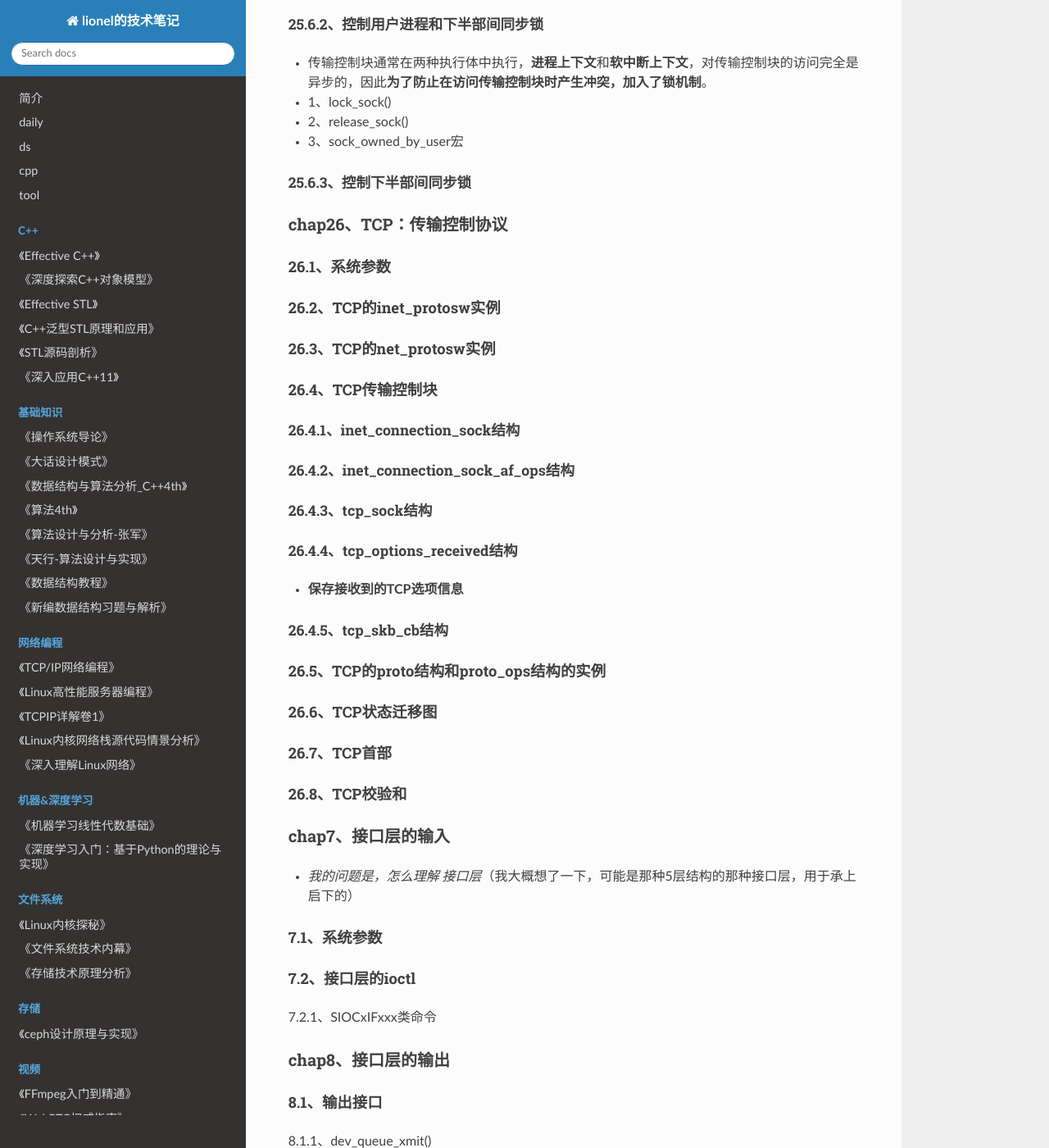
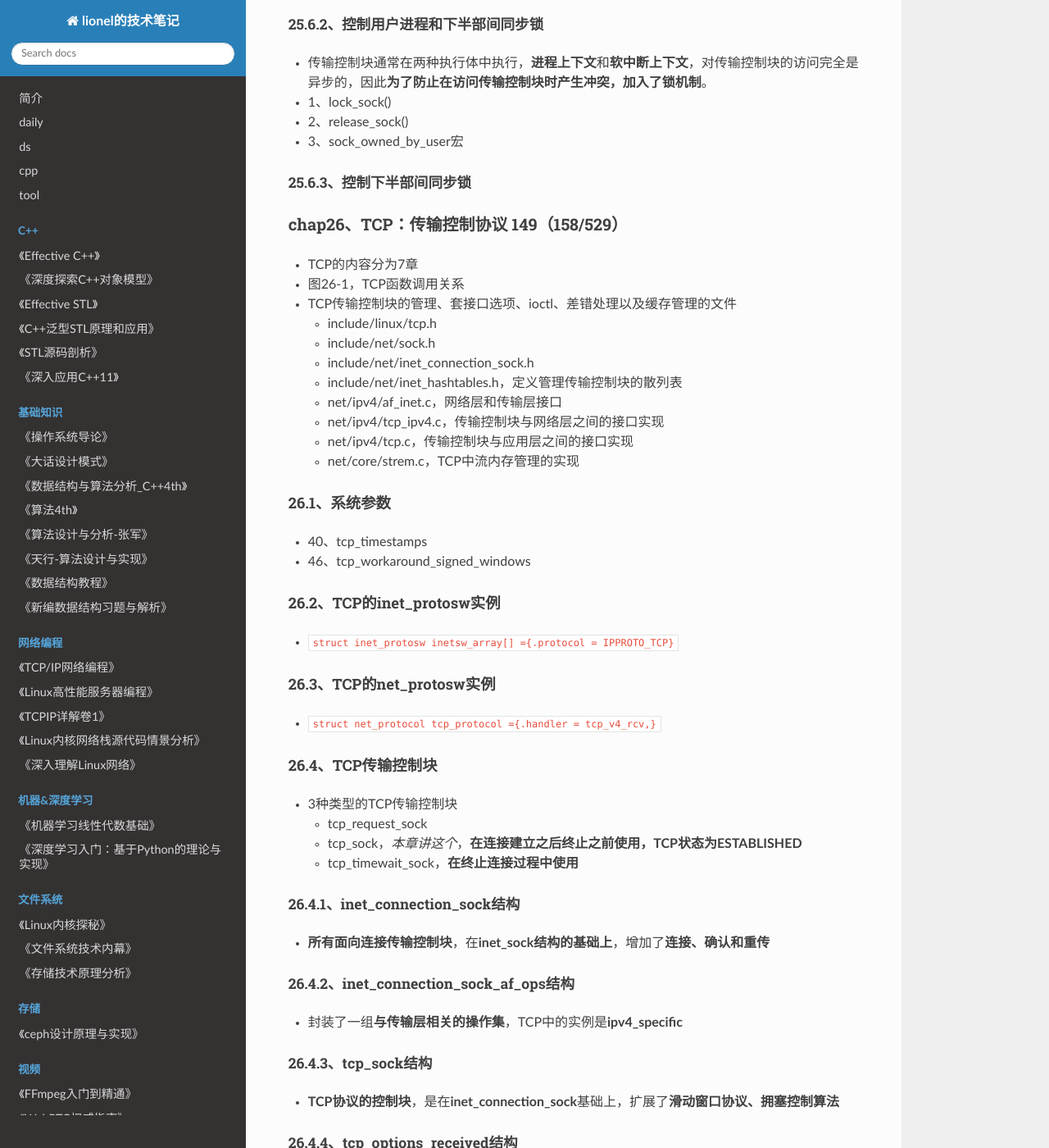
Before and after one commit to wolflion/booknotes, an MkDocs documentation site: the page built from docs/10network/Linux内核源码剖析-tcpip实现(下).md, in a window 1280 px wide and 1400 px high, scrolled down 8985 px. Shown: the whole window at 82% size. Built offline with MkDocs 1.6.1, drawn with Linux system fonts in a browser that asks for light colours; nearby versions of some CDN libraries; some of the changed text lies outside the part shown.

Commit message:
Update Linux内核源码剖析-tcpip实现(下).md

```diff
--- a/docs/10network/Linux内核源码剖析-tcpip实现(下).md
+++ b/docs/10network/Linux内核源码剖析-tcpip实现(下).md
@@ -353,37 +353,143 @@
 
 ##### 25.6.3、控制下半部间同步锁
 
-### chap26、TCP：传输控制协议
+### chap26、TCP：传输控制协议  149（158/529）
+
++ TCP的内容分为7章
++ 图26-1，TCP函数调用关系
++ TCP传输控制块的管理、套接口选项、ioctl、差错处理以及缓存管理的文件
+  + include/linux/tcp.h
+  + include/net/sock.h
+  + include/net/inet_connection_sock.h
+  + include/net/inet_hashtables.h，定义管理传输控制块的散列表
+  + net/ipv4/af_inet.c，网络层和传输层接口
+  + net/ipv4/tcp_ipv4.c，传输控制块与网络层之间的接口实现
+  + net/ipv4/tcp.c，传输控制块与应用层之间的接口实现
+  + net/core/strem.c，TCP中流内存管理的实现
 
 #### 26.1、系统参数
 
++ 40、tcp_timestamps
++ 46、tcp_workaround_signed_windows
+
 #### 26.2、TCP的inet_protosw实例
+
++ `struct inet_protosw inetsw_array[] ={.protocol = IPPROTO_TCP}`
 
 #### 26.3、TCP的net_protosw实例
 
++ `struct net_protocol tcp_protocol ={.handler = tcp_v4_rcv,}`
+
 #### 26.4、TCP传输控制块
+
++ 3种类型的TCP传输控制块
+  + tcp_request_sock
+  + tcp_sock，*本章讲这个*，**在连接建立之后终止之前使用，TCP状态为ESTABLISHED**
+  + tcp_timewait_sock，**在终止连接过程中使用**
 
 ##### 26.4.1、inet_connection_sock结构
 
++ **所有面向连接传输控制块**，在**inet_sock结构的基础上**，增加了**连接、确认和重传**
+
 ##### 26.4.2、inet_connection_sock_af_ops结构
+
++ 封装了一组**与传输层相关的操作集**，TCP中的实例是**ipv4_specific**
 
 ##### 26.4.3、tcp_sock结构
 
++ **TCP协议的控制块**，是在**inet_connection_sock**基础上，扩展了**滑动窗口协议、拥塞控制算法**
+
 ##### 26.4.4、tcp_options_received结构
 
-+ **保存接收到的TCP选项信息**
++ **保存接收到的TCP选项信息**，如时间戳、SACK等
 
 ##### 26.4.5、tcp_skb_cb结构
 
++ skb_buff结构的cb成员，**TCP利用这个字段存储了一个tcp_skb_cb结构**
+
 #### 26.5、TCP的proto结构和proto_ops结构的实例
 
++ TCP的传输层接口为tcp_prot，另一个是`inet_stream_ops`，*是不是作者字写错了*
+
 #### 26.6、TCP状态迁移图
+
++ *跟用户态是一样的*
 
 #### 26.7、TCP首部
 
 #### 26.8、TCP校验和
 
-### chap7、接口层的输入
++ TCP的校验和**覆盖TCP首部及TCP数据**，IP首部中的校验和**只覆盖IP的首部**，不覆盖IP数据报中的任何数据
++ 校验和规则，**每16位字取反后相加**，**TCP段都包含一个12B的伪首部**
+
+##### 26.8.1、输入TCP段的校验和检测
+
+###### 1、tcp_v4_checksum_init()
+
+###### 2、tcp_checksum_complete()和tcp_checksum_complete_user()
+
+##### 26.8.2、输出TCP段校验和的计算
+
++ tcp_v4_send_check()
+
+#### 26.9、TCP的初始化
+
++ tcp_init()由**IPv4协议族的初始化函数inet_init()调用**
+
+#### 26.10、TCP传输控制块的管理
+
++ **TCP存在多个状态**
+
+##### 26.10.1、inet_hashinfo结构
+
++ **tcp_hashinfo对所有的散列表进行集中管理**
+
+##### 26.10.2、管理除LISTEN状态之外的TCP传输控制块
+
++ tcp_v4_hash()
+
+##### 26.10.3、管理LISTEN状态的TCP传输控制块
+
+#### 26.11、TCP层的套接口选项
+
++ tcp_setsockopt()
+
+#### 26.12、TCP的ioctl
+
++ TCP中的几个ioctl命令
+  + SIOCINQ
+  + SIOCATMARK
+  + SIOCOUTQ
+
+#### 26.13、TCP传输控制块的初始化
+
++ tcp_prot中，将**init接口设置为tcp_v4_init_sock()**
+
+#### 26.14、TCP的差错处理
+
++ tcp_v4_err()
+
+#### 26.15、TCP传输控制块层的缓存管理
+
+##### 26.15.1、缓存管理的算法
+
+###### 3、
+
+###### 4、等待可用的缓存
+
+##### 26.15.2、发送缓存的管理
+
+###### 1、分配SKB
+
+###### 2、确认发送缓存是否可用
+
+##### 26.15.3、接收缓存的管理
+
+###### 1、确认接收缓存是否可用
+
+###### 2、释放SKB
+
+### chap27、TCP的定时器  196（205/529）
 
 + *我的问题是，怎么理解 接口层*（我大概想了一下，可能是那种5层结构的那种接口层，用于承上启下的）
 
```
